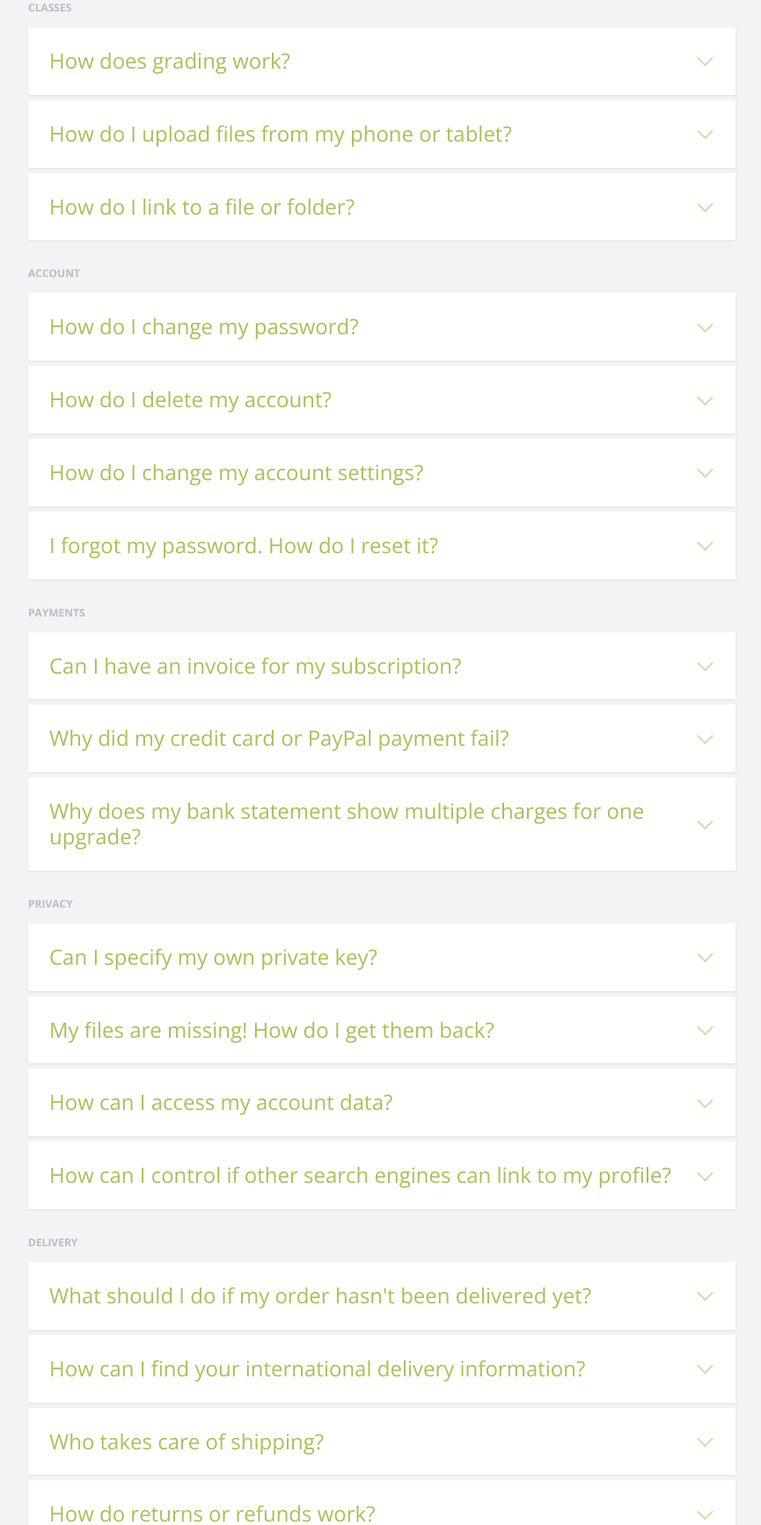
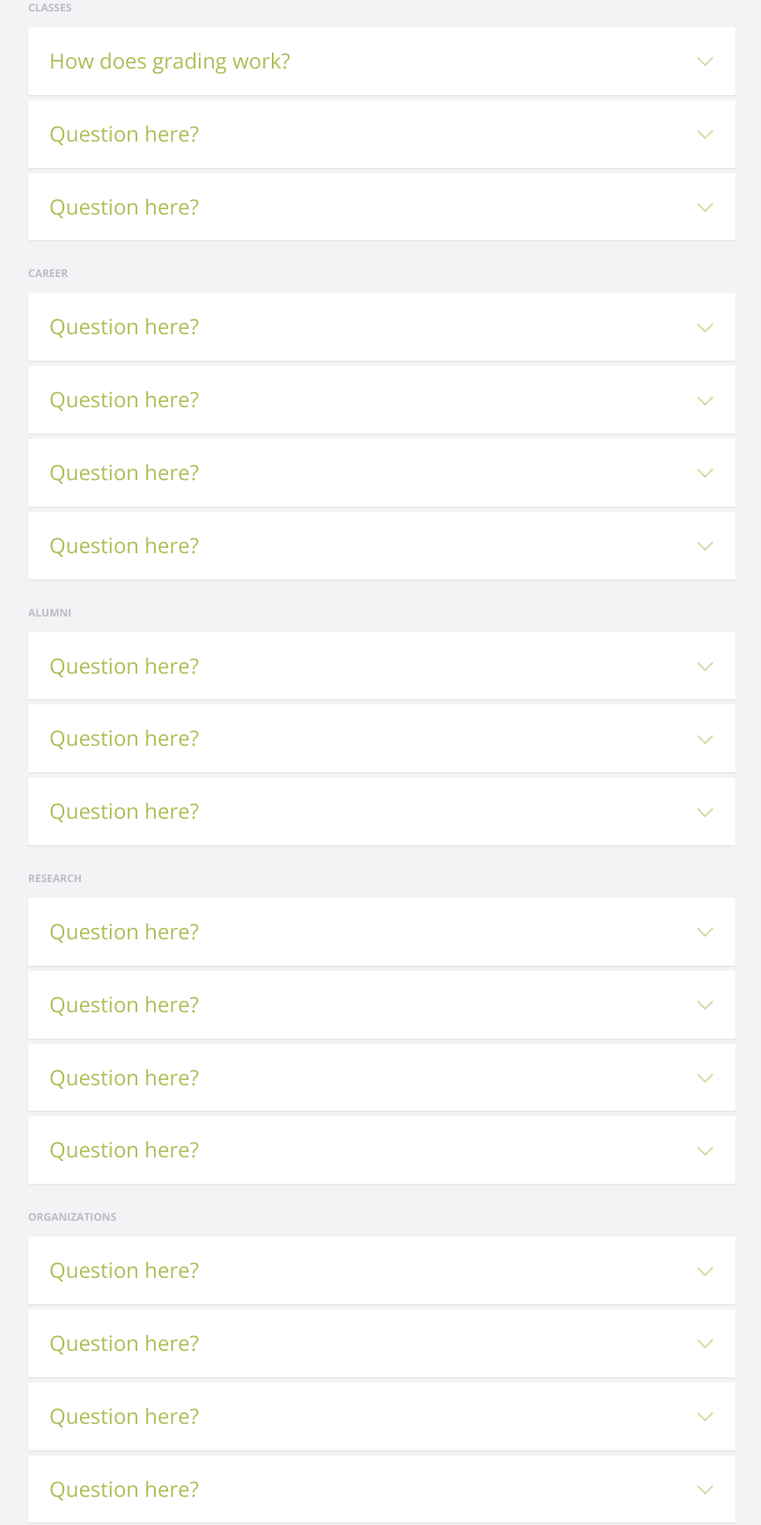
Before and after one commit to edwardwliu/wdd, a plain HTML site: page index.html in a window 1280 px wide. Shown: the part 715-2449 px from the top of the page at 88% size, without its empty margins (316-1181 px from the left). Drawn offline with nearby package versions, Linux system fonts and the light colour scheme.

Commit message:
update questions

```diff
--- a/index.html
+++ b/index.html
@@ -67,14 +67,14 @@
 			</li>
 
 			<li>
-				<a class="cd-faq-trigger" href="#0">How do I upload files from my phone or tablet?</a>
+				<a class="cd-faq-trigger" href="#0">Question here?</a>
 				<div class="cd-faq-content">
 					<p>Lorem ipsum dolor sit amet, consectetur adipisicing elit. Nisi tempore, placeat quisquam rerum! Eligendi fugit dolorum tenetur modi fuga nisi rerum, autem officiis quaerat quos. Magni quia, quo quibusdam odio. Error magni aperiam amet architecto adipisci aspernatur! Officia, quaerat magni architecto nostrum magnam fuga nihil, ipsum laboriosam similique voluptatibus facilis nobis? Eius non asperiores, nesciunt suscipit veniam blanditiis veritatis provident possimus iusto voluptas, eveniet architecto quidem quos molestias, aperiam eum reprehenderit dolores ad deserunt eos amet. Vero molestiae commodi unde dolor dicta maxime alias, velit, nesciunt cum dolorem, ipsam soluta sint suscipit maiores mollitia assumenda ducimus aperiam neque enim! Quas culpa dolorum ipsam? Ipsum voluptatibus numquam natus? Eligendi explicabo eos, perferendis voluptatibus hic sed ipsam rerum maiores officia! Beatae, molestias!</p>
 				</div> <!-- cd-faq-content -->
 			</li>
 
 			<li>
-				<a class="cd-faq-trigger" href="#0">How do I link to a file or folder?</a>
+				<a class="cd-faq-trigger" href="#0">Question here?</a>
 				<div class="cd-faq-content">
 					<p>Lorem ipsum dolor sit amet, consectetur adipisicing elit. Blanditiis provident officiis, reprehenderit numquam. Praesentium veritatis eos tenetur magni debitis inventore fugit, magnam, reiciendis, saepe obcaecati ex vero quaerat distinctio velit.</p>
 				</div> <!-- cd-faq-content -->
@@ -82,30 +82,30 @@
 		</ul> <!-- cd-faq-group -->
 
 		<ul id="account" class="cd-faq-group">
-			<li class="cd-faq-title"><h2>Account</h2></li>
+			<li class="cd-faq-title"><h2>Career</h2></li>
 			<li>
-				<a class="cd-faq-trigger" href="#0">How do I change my password?</a>
+				<a class="cd-faq-trigger" href="#0">Question here?</a>
 				<div class="cd-faq-content">
 					<p>Lorem ipsum dolor sit amet, consectetur adipisicing elit. Perferendis earum autem consectetur labore eius tenetur esse, in temporibus sequi cum voluptatem vitae repellat nostrum odio perspiciatis dolores recusandae necessitatibus, unde, deserunt voluptas possimus veniam magni soluta deleniti! Architecto, quidem, totam. Fugit minus odit unde ea cupiditate ab aperiam sed dolore facere nihil laboriosam dolorum repellat deleniti aliquam fugiat laudantium delectus sint iure odio, necessitatibus rem quisquam! Ipsum praesentium quam nisi sint, impedit sapiente facilis laudantium mollitia quae fugiat similique. Dolor maiores aliquid incidunt commodi doloremque rem! Quaerat, debitis voluptatem vero qui enim, sunt reiciendis tempore inventore maxime quasi fugiat accusamus beatae modi voluptates iste officia esse soluta tempora labore quisquam fuga, cum. Sint nemo iste nulla accusamus quam qui quos, vero, minus id. Eius mollitia consequatur fugit nam consequuntur nesciunt illo id quis reprehenderit obcaecati voluptates corrupti, minus! Possimus, perspiciatis!</p>
 				</div> <!-- cd-faq-content -->
 			</li>
 
 			<li>
-				<a class="cd-faq-trigger" href="#0">How do I delete my account?</a>
+				<a class="cd-faq-trigger" href="#0">Question here?</a>
 				<div class="cd-faq-content">
 					<p>Lorem ipsum dolor sit amet, consectetur adipisicing elit. Illo tempore soluta, minus magnam non blanditiis dolore, in nam voluptas nobis minima deserunt deleniti id animi amet, suscipit consequuntur corporis nihil laborum facere temporibus. Qui inventore, doloribus facilis, provident soluta voluptas excepturi perspiciatis fugiat odit vero! Optio assumenda animi at! Assumenda doloremque nemo est sequi eaque, ipsum id, labore rem nisi, amet similique vel autem dolore totam facilis deserunt. Mollitia non ut libero unde accusamus praesentium sint maiores, illo, nemo aliquid?</p>
 				</div> <!-- cd-faq-content -->
 			</li>
 
 			<li>
-				<a class="cd-faq-trigger" href="#0">How do I change my account settings?</a>
+				<a class="cd-faq-trigger" href="#0">Question here?</a>
 				<div class="cd-faq-content">
 					<p>Lorem ipsum dolor sit amet, consectetur adipisicing elit. Blanditiis provident officiis, reprehenderit numquam. Praesentium veritatis eos tenetur magni debitis inventore fugit, magnam, reiciendis, saepe obcaecati ex vero quaerat distinctio velit.</p>
 				</div> <!-- cd-faq-content -->
 			</li>
 
 			<li>
-				<a class="cd-faq-trigger" href="#0">I forgot my password. How do I reset it?</a>
+				<a class="cd-faq-trigger" href="#0">Question here?</a>
 				<div class="cd-faq-content">
 					<p>Lorem ipsum dolor sit amet, consectetur adipisicing elit. Ipsum at aspernatur iure facere ab a corporis mollitia molestiae quod omnis minima, est labore quidem nobis accusantium ad totam sunt doloremque laudantium impedit similique iste quasi cum! Libero fugit at praesentium vero. Maiores non consequuntur rerum, nemo a qui repellat quibusdam architecto voluptatem? Sequi, possimus, cupiditate autem soluta ipsa rerum officiis cum libero delectus explicabo facilis, odit ullam aperiam reprehenderit! Vero ad non harum veritatis tempore beatae possimus, ex odio quo.</p>
 				</div> <!-- cd-faq-content -->
@@ -113,23 +113,23 @@
 		</ul> <!-- cd-faq-group -->
 
 		<ul id="payments" class="cd-faq-group">
-			<li class="cd-faq-title"><h2>Payments</h2></li>
+			<li class="cd-faq-title"><h2>Alumni</h2></li>
 			<li>
-				<a class="cd-faq-trigger" href="#0">Can I have an invoice for my subscription?</a>
+				<a class="cd-faq-trigger" href="#0">Question here?</a>
 				<div class="cd-faq-content">
 					<p>Lorem ipsum dolor sit amet, consectetur adipisicing elit. Impedit quidem delectus rerum eligendi mollitia, repudiandae quae beatae. Et repellat quam atque corrupti iusto architecto impedit explicabo repudiandae qui similique aut iure ipsum quis inventore nulla error aliquid alias quia dolorem dolore, odio excepturi veniam odit veritatis. Quo iure magnam, et cum. Laudantium, eaque non? Tempore nihil corporis cumque dolor ipsum accusamus sapiente aliquid quis ea assumenda deserunt praesentium voluptatibus, accusantium a mollitia necessitatibus nostrum voluptatem numquam modi ab, sint rem.</p>
 				</div> <!-- cd-faq-content -->
 			</li>
 
 			<li>
-				<a class="cd-faq-trigger" href="#0">Why did my credit card or PayPal payment fail?</a>
+				<a class="cd-faq-trigger" href="#0">Question here?</a>
 				<div class="cd-faq-content">
 					<p>Lorem ipsum dolor sit amet, consectetur adipisicing elit. Tenetur accusantium dolorem vel, ad, nostrum natus eos, nemo placeat quos nisi architecto rem dolorum amet consectetur molestiae reprehenderit cum harum commodi beatae necessitatibus. Mollitia a nostrum enim earum minima doloribus illum autem, provident vero et, aspernatur quae sunt illo dolorem. Corporis blanditiis, unde, neque, adipisci debitis quas ullam accusantium repudiandae eum nostrum quis! Velit esse harum qui, modi ratione debitis alias laboriosam minus eaque, quod, itaque labore illo totam aut quia fuga nemo. Perferendis ipsa laborum atque assumenda tempore aspernatur a eos harum non id commodi excepturi quaerat ullam, explicabo, incidunt ipsam, accusantium quo magni ut! Ratione, magnam. Delectus nesciunt impedit praesentium sed, aliquam architecto dolores quae, distinctio consectetur obcaecati esse, consequuntur vel sit quis blanditiis possimus dolorum. Eaque architecto doloremque aliquid quae cumque, vitae perferendis enim, iure fugiat, soluta aut!</p>
 				</div> <!-- cd-faq-content -->
 			</li>
 
 			<li>
-				<a class="cd-faq-trigger" href="#0">Why does my bank statement show multiple charges for one upgrade?</a>
+				<a class="cd-faq-trigger" href="#0">Question here?</a>
 				<div class="cd-faq-content">
 					<p>Lorem ipsum dolor sit amet, consectetur adipisicing elit. Blanditiis provident officiis, reprehenderit numquam. Praesentium veritatis eos tenetur magni debitis inventore fugit, magnam, reiciendis, saepe obcaecati ex vero quaerat distinctio velit.</p>
 				</div> <!-- cd-faq-content -->
@@ -137,30 +137,30 @@
 		</ul> <!-- cd-faq-group -->
 
 		<ul id="privacy" class="cd-faq-group">
-			<li class="cd-faq-title"><h2>Privacy</h2></li>
+			<li class="cd-faq-title"><h2>Research</h2></li>
 			<li>
-				<a class="cd-faq-trigger" href="#0">Can I specify my own private key?</a>
+				<a class="cd-faq-trigger" href="#0">Question here?</a>
 				<div class="cd-faq-content">
 					<p>Lorem ipsum dolor sit amet, consectetur adipisicing elit. Impedit quidem delectus rerum eligendi mollitia, repudiandae quae beatae. Et repellat quam atque corrupti iusto architecto impedit explicabo repudiandae qui similique aut iure ipsum quis inventore nulla error aliquid alias quia dolorem dolore, odio excepturi veniam odit veritatis. Quo iure magnam, et cum. Laudantium, eaque non? Tempore nihil corporis cumque dolor ipsum accusamus sapiente aliquid quis ea assumenda deserunt praesentium voluptatibus, accusantium a mollitia necessitatibus nostrum voluptatem numquam modi ab, sint rem.</p>
 				</div> <!-- cd-faq-content -->
 			</li>
 
 			<li>
-				<a class="cd-faq-trigger" href="#0">My files are missing! How do I get them back?</a>
+				<a class="cd-faq-trigger" href="#0">Question here?</a>
 				<div class="cd-faq-content">
 					<p>Lorem ipsum dolor sit amet, consectetur adipisicing elit. Blanditiis provident officiis, reprehenderit numquam. Praesentium veritatis eos tenetur magni debitis inventore fugit, magnam, reiciendis, saepe obcaecati ex vero quaerat distinctio velit.</p>
 				</div> <!-- cd-faq-content -->
 			</li>
 
 			<li>
-				<a class="cd-faq-trigger" href="#0">How can I access my account data?</a>
+				<a class="cd-faq-trigger" href="#0">Question here?</a>
 				<div class="cd-faq-content">
 					<p>Lorem ipsum dolor sit amet, consectetur adipisicing elit. Possimus magni vero deserunt enim et quia in aliquam, rem tempore voluptas illo nisi veritatis quas quod placeat ipsa! Error qui harum accusamus incidunt at libero ipsum, suscipit dolorum esse explicabo in eius voluptates quidem voluptatem inventore amet eaque deserunt veniam dignissimos excepturi? Dolore, quo amet nostrum autem nemo. Sit nam assumenda, corporis ea sunt distinctio nostrum doloribus alias, beatae nesciunt dolore saepe consequuntur minima eveniet porro dolor officiis maiores ab obcaecati officia enim aliquam. Itaque fuga molestiae hic accusantium atque corporis quia id sequi enim vero? Hic aperiam sint facilis aliquam quia, accusamus tenetur earum totam enim est, error. Iusto, reiciendis necessitatibus molestias. Voluptatibus eos explicabo repellat nesciunt nam vero minima.</p>
 				</div> <!-- cd-faq-content -->
 			</li>
 
 			<li>
-				<a class="cd-faq-trigger" href="#0">How can I control if other search engines can link to my profile?</a>
+				<a class="cd-faq-trigger" href="#0">Question here?</a>
 				<div class="cd-faq-content">
 					<p>Lorem ipsum dolor sit amet, consectetur adipisicing elit. Blanditiis provident officiis, reprehenderit numquam. Praesentium veritatis eos tenetur magni debitis inventore fugit, magnam, reiciendis, saepe obcaecati ex vero quaerat distinctio velit.</p>
 				</div> <!-- cd-faq-content -->
@@ -168,69 +168,63 @@
 		</ul> <!-- cd-faq-group -->
 
 		<ul id="delivery" class="cd-faq-group">
-			<li class="cd-faq-title"><h2>Delivery</h2></li>
+			<li class="cd-faq-title"><h2>Organizations</h2></li>
 			<li>
-				<a class="cd-faq-trigger" href="#0">What should I do if my order hasn't been delivered yet?</a>
+				<a class="cd-faq-trigger" href="#0">Question here?</a>
 				<div class="cd-faq-content">
 					<p>Lorem ipsum dolor sit amet, consectetur adipisicing elit. Impedit quidem delectus rerum eligendi mollitia, repudiandae quae beatae. Et repellat quam atque corrupti iusto architecto impedit explicabo repudiandae qui similique aut iure ipsum quis inventore nulla error aliquid alias quia dolorem dolore, odio excepturi veniam odit veritatis. Quo iure magnam, et cum. Laudantium, eaque non? Tempore nihil corporis cumque dolor ipsum accusamus sapiente aliquid quis ea assumenda deserunt praesentium voluptatibus, accusantium a mollitia necessitatibus nostrum voluptatem numquam modi ab, sint rem.</p>
 				</div> <!-- cd-faq-content -->
 			</li>
 
 			<li>
-				<a class="cd-faq-trigger" href="#0">How can I find your international delivery information?</a>
+				<a class="cd-faq-trigger" href="#0">Question here?</a>
 				<div class="cd-faq-content">
 					<p>Lorem ipsum dolor sit amet, consectetur adipisicing elit. Blanditiis provident officiis, reprehenderit numquam. Praesentium veritatis eos tenetur magni debitis inventore fugit, magnam, reiciendis, saepe obcaecati ex vero quaerat distinctio velit.</p>
 				</div> <!-- cd-faq-content -->
 			</li>
 
 			<li>
-				<a class="cd-faq-trigger" href="#0">Who takes care of shipping?</a>
+				<a class="cd-faq-trigger" href="#0">Question here?</a>
 				<div class="cd-faq-content">
 					<p>Lorem ipsum dolor sit amet, consectetur adipisicing elit. Blanditiis provident officiis, reprehenderit numquam. Praesentium veritatis eos tenetur magni debitis inventore fugit, magnam, reiciendis, saepe obcaecati ex vero quaerat distinctio velit.</p>
 				</div> <!-- cd-faq-content -->
 			</li>
 
 			<li>
-				<a class="cd-faq-trigger" href="#0">How do returns or refunds work?</a>
+				<a class="cd-faq-trigger" href="#0">Question here?</a>
 				<div class="cd-faq-content">
 					<p>Lorem ipsum dolor sit amet, consectetur adipisicing elit. Impedit quidem delectus rerum eligendi mollitia, repudiandae quae beatae. Et repellat quam atque corrupti iusto architecto impedit explicabo repudiandae qui similique aut iure ipsum quis inventore nulla error aliquid alias quia dolorem dolore, odio excepturi veniam odit veritatis. Quo iure magnam, et cum. Laudantium, eaque non? Tempore nihil corporis cumque dolor ipsum accusamus sapiente aliquid quis ea assumenda deserunt praesentium voluptatibus, accusantium a mollitia necessitatibus nostrum voluptatem numquam modi ab, sint rem.</p>
 				</div> <!-- cd-faq-content -->
 			</li>
 
 			<li>
-				<a class="cd-faq-trigger" href="#0">How do I use shipping profiles?</a>
+				<a class="cd-faq-trigger" href="#0">Question here?</a>
 				<div class="cd-faq-content">
 					<p>Lorem ipsum dolor sit amet, consectetur adipisicing elit. Blanditiis provident officiis, reprehenderit numquam. Praesentium veritatis eos tenetur magni debitis inventore fugit, magnam, reiciendis, saepe obcaecati ex vero quaerat distinctio velit.</p>
 				</div> <!-- cd-faq-content -->
 			</li>
 
 			<li>
-				<a class="cd-faq-trigger" href="#0">How does your UK Next Day Delivery service work?</a>
+				<a class="cd-faq-trigger" href="#0">Question here?</a>
 				<div class="cd-faq-content">
 					<p>Lorem ipsum dolor sit amet, consectetur adipisicing elit. Blanditiis provident officiis, reprehenderit numquam. Praesentium veritatis eos tenetur magni debitis inventore fugit, magnam, reiciendis, saepe obcaecati ex vero quaerat distinctio velit.</p>
 				</div> <!-- cd-faq-content -->
 			</li>
 
 			<li>
-				<a class="cd-faq-trigger" href="#0">How does your Next Day Delivery service work?</a>
+				<a class="cd-faq-trigger" href="#0">Question here?</a>
 				<div class="cd-faq-content">
 					<p>Lorem ipsum dolor sit amet, consectetur adipisicing elit. Blanditiis provident officiis, reprehenderit numquam. Praesentium veritatis eos tenetur magni debitis inventore fugit, magnam, reiciendis, saepe obcaecati ex vero quaerat distinctio velit.</p>
 				</div> <!-- cd-faq-content -->
 			</li>
 
 			<li>
-				<a class="cd-faq-trigger" href="#0">When will my order arrive?</a>
+				<a class="cd-faq-trigger" href="#0">Question here?</a>
 				<div class="cd-faq-content">
 					<p>Lorem ipsum dolor sit amet, consectetur adipisicing elit. Blanditiis provident officiis, reprehenderit numquam. Praesentium veritatis eos tenetur magni debitis inventore fugit, magnam, reiciendis, saepe obcaecati ex vero quaerat distinctio velit.</p>
 				</div> <!-- cd-faq-content -->
 			</li>
 
-			<li>
-				<a class="cd-faq-trigger" href="#0">When will my order ship?</a>
-				<div class="cd-faq-content">
-					<p>Lorem ipsum dolor sit amet, consectetur adipisicing elit. Blanditiis provident officiis, reprehenderit numquam. Praesentium veritatis eos tenetur magni debitis inventore fugit, magnam, reiciendis, saepe obcaecati ex vero quaerat distinctio velit.</p>
-				</div> <!-- cd-faq-content -->
-			</li>
 		</ul> <!-- cd-faq-group -->
 	</div> <!-- cd-faq-items -->
 	<a href="#0" class="cd-close-panel">Close</a>
```
